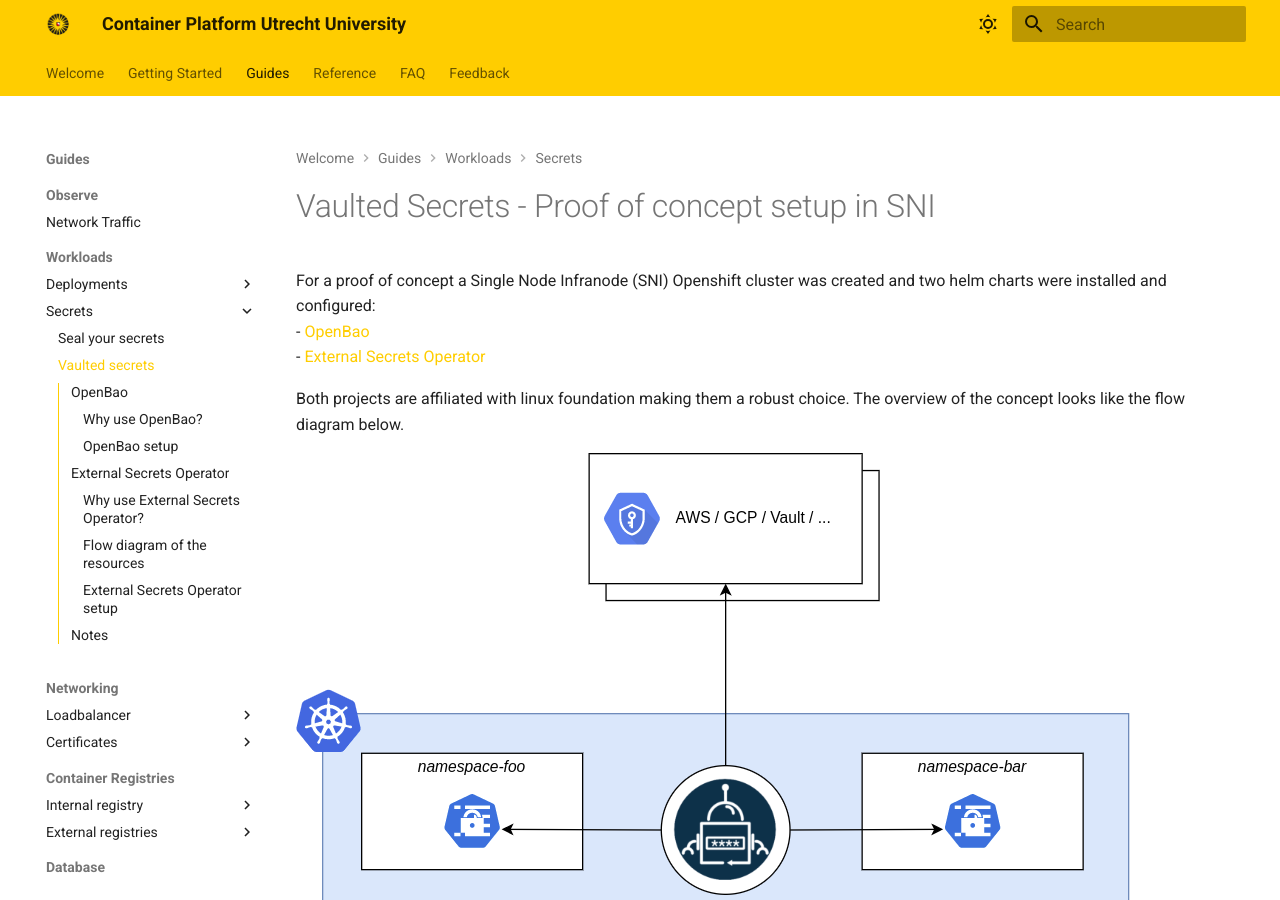
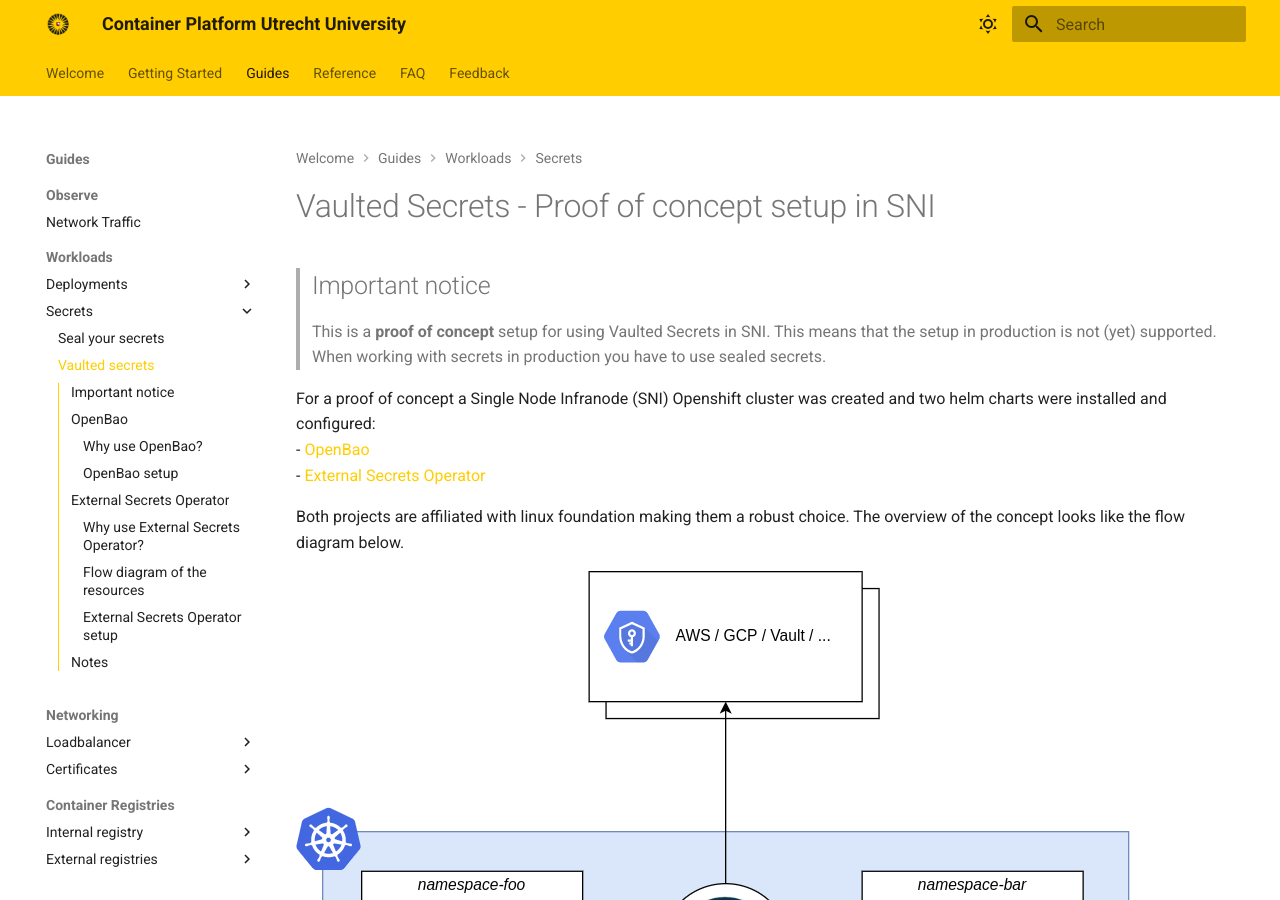
Before and after one commit to UtrechtUniversity/containerplatform-docs, an MkDocs documentation site: the page built from docs/content/guides/vaulted-secrets.md, in a window 1280 px wide and 900 px high. Built offline with MkDocs 1.6.1 and Material for MkDocs 9.7.7, drawn with Linux system fonts in a browser that asks for light colours.

Commit message:
Add notice POC on vaulted secrets documentation.

```diff
--- a/docs/content/guides/vaulted-secrets.md
+++ b/docs/content/guides/vaulted-secrets.md
@@ -1,4 +1,9 @@
 # Vaulted Secrets - Proof of concept setup in SNI
+
+> ## Important notice
+>
+> This is a **proof of concept** setup for using Vaulted Secrets in SNI. This means that the setup in production is
+> not (yet) supported. When working with secrets in production you have to use sealed secrets.
 
 For a proof of concept a Single Node Infranode (SNI) Openshift cluster was created and two helm charts were installed and configured:
 - [OpenBao](https://openbao.org)
```
